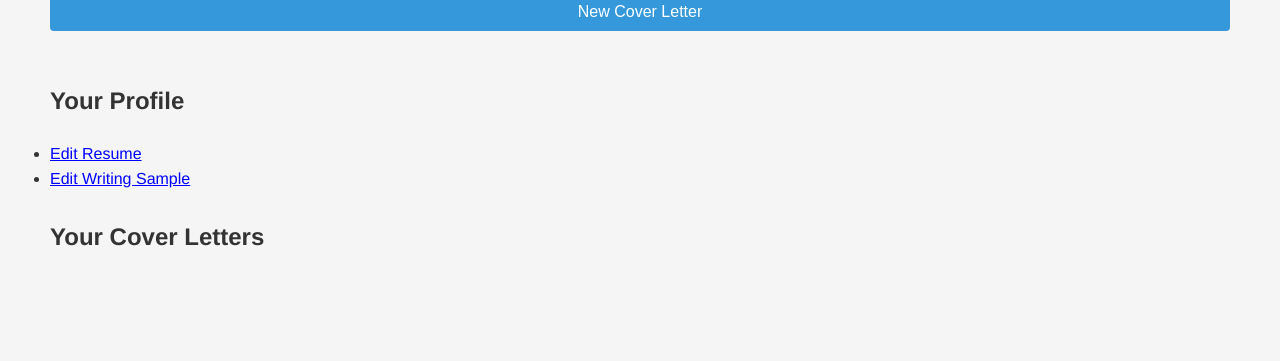
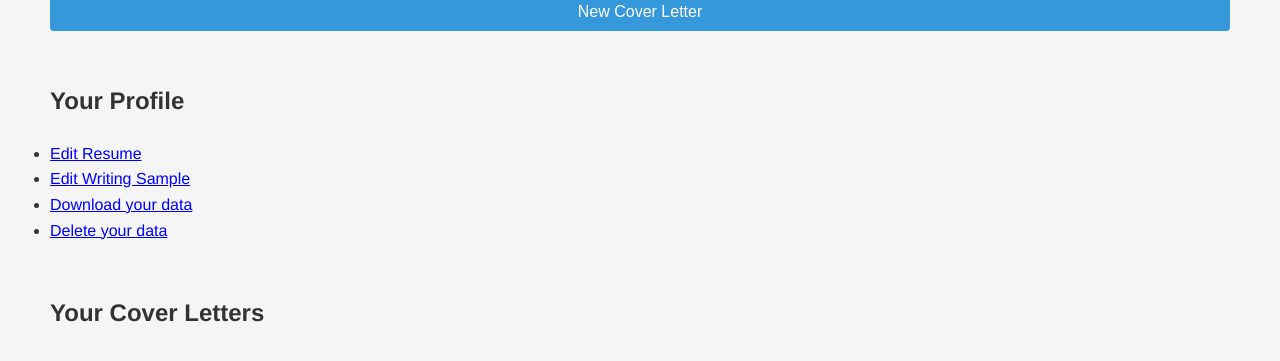
Before and after one commit to kegsmr/cover-letter-generator, a Flask app: template templates/dashboard.html in a window 1280 px wide. Shown: the part 260-621 px from the top of the page. Run offline with Flask 3, Linux system fonts and the light colour scheme; the template is opened without the code that fills it, so the values that code supplies are empty; parts of the project's set-up code (start-up, migrations or seed data) failed here and were passed over.

Commit message:
New routes for data management.

```diff
--- a/app.py
+++ b/app.py
@@ -8,6 +8,7 @@ import re
 import shutil
 import hashlib
 from functools import lru_cache
+import zipfile
 
 from flask import Flask, render_template as flask_render_template, redirect, request, session, url_for, send_from_directory, Response
 from flask_limiter import Limiter
@@ -559,13 +560,65 @@ def letter_load(save_id):
 	return redirect("/letter")
 
 
-#TODO letter delete
+@app.route("/letter/delete/<save_id>")
+def letter_delete(save_id):
+
+	user_id = get_user_id(session)
+	directory = get_user_path(user_id, os.path.join("saved", save_id))
+
+	shutil.rmtree(directory)
+
+	return redirect(f"/home#letters")
 
 
 @app.route("/status")
 def status():
 
 	return {"status": get_user_status(get_user_id(session), "Hang tight...")}
+
+
+@app.route("/export")
+@limiter.limit("6 per minute")
+def export():
+
+    user_id = get_user_id(session)
+    user_path = get_user_path(user_id)
+
+    if not user_path or not os.path.exists(user_path):
+        return {"error": "User data not found."}, 404
+
+    with tempfile.NamedTemporaryFile(delete=False, suffix=".zip") as temp_zip:
+        with zipfile.ZipFile(temp_zip.name, 'w', zipfile.ZIP_DEFLATED) as zipf:
+            for root, _, files in os.walk(user_path):
+                for file in files:
+                    file_path = os.path.join(root, file)
+                    arcname = os.path.relpath(file_path, user_path)
+                    zipf.write(file_path, arcname)
+
+        temp_zip_path = temp_zip.name
+
+    return send_from_directory(os.path.dirname(temp_zip_path), os.path.basename(temp_zip_path), as_attachment=True, download_name=f"cover-letter-generator-{datetime.now().strftime('%Y%m%d%H%M%S')}.zip")
+
+
+@app.route("/delete")
+def delete():
+
+    user_id = get_user_id(session)
+    user_path = get_user_path(user_id)
+
+    if not user_path or not os.path.exists(user_path):
+        return {"error": "User data not found."}, 404
+
+    try:
+
+        shutil.rmtree(user_path)
+        session.pop("user_id", None)  # Remove user session
+
+        return redirect("/home") #{"message": "User data deleted successfully."}, 200
+
+    except Exception as e:
+
+        return {"error": f"Failed to delete user data: {str(e)}"}, 500
 
 
 @limiter.request_filter
--- a/templates/dashboard.html
+++ b/templates/dashboard.html
@@ -17,13 +17,20 @@
 			<li>
 				<a href="{{ url_for('sample') }}">Edit Writing Sample</a>
 			</li>
+			<li>
+				<a href="{{ url_for('export') }}">Download your data</a>
+			</li>
+			<li>
+				<a href="{{ url_for('delete') }}" onclick="return confirm('Are you sure you want to delete all your data?\n\nThis action cannot be undone.');">Delete your data</a>
+			</li>
 		</ul>
 		<br>
-		<h2>Your Cover Letters</h2>
+		<br>
+		<h2 id="letters">Your Cover Letters</h2>
 		<ul>
 			{% for id, name in jobs %}
 				<li>
-					<a href="/letter/load/{{ id }}">{{ name }}</a>
+					<a href="/letter/load/{{ id }}">{{ name }}</a> <span style="font-size: smaller;">(<a style="color: red;" href="/letter/delete/{{ id }}">Delete</a>)</span>
 				</li>
 			{% endfor %}
 		</ul>
```
